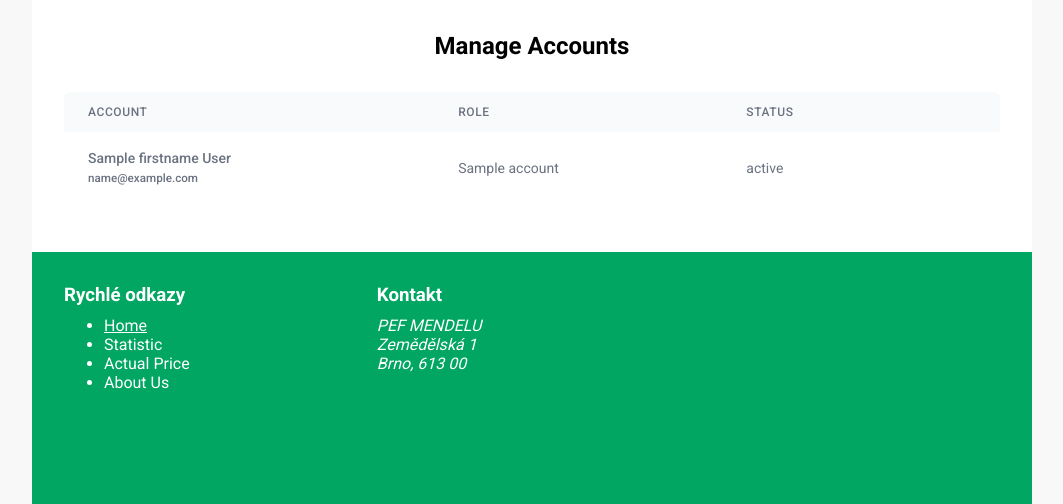
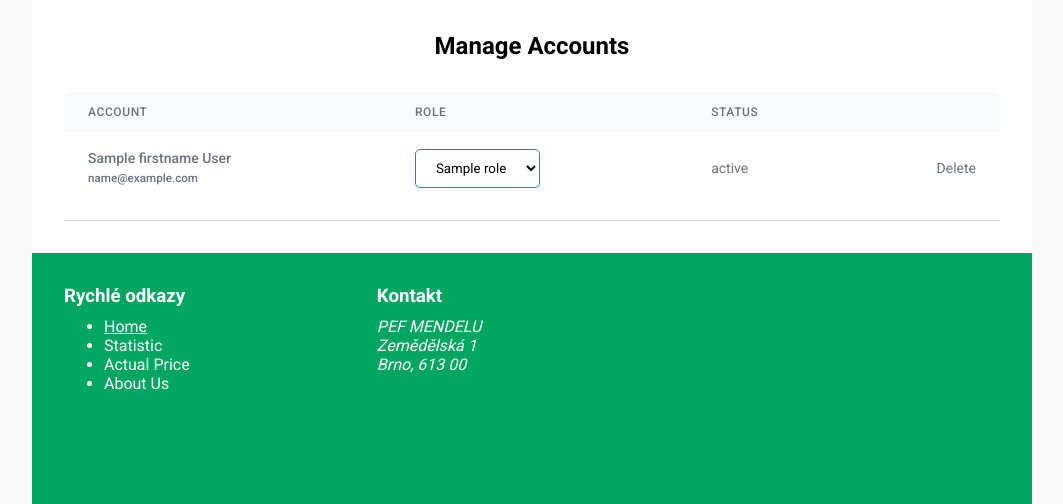
Before and after one commit to MartinWeiss01/flask_vwaproj, a Flask app: template templates/admin/accounts/manage.html in a window 1280 px wide. Shown: the part 61-565 px from the top of the page, without its empty margins (108-1171 px from the left). Run offline with Flask 2, Linux system fonts and the light colour scheme; the template is opened without the code that fills it: most values are stand-ins (such as "Sample title", 1, 10 or a date in 2020).

Commit message:
feat(AccountsManager): change_role implementation

```diff
--- a/templates/admin/accounts/manage.html
+++ b/templates/admin/accounts/manage.html
@@ -22,21 +22,41 @@
             <span>{{ account.firstname }} {{ account.lastname }}</span>
             <small>{{ account.email }}</small>
           </td>
-          <td>{{ account.title }}</td>
+          <td>
+            {% if account.id == current_user_id %}
+            <span>{{ account.title }}</span>
+            {% else %}
+            <select name="role" id="role" data-role="{{ account.title }}" data-role-id="{{ account.roles_id }}"
+              onchange="
+              if(confirm(`Are you sure you want to change the role from ${this.dataset.role} to ${this.options[this.selectedIndex].text}?`)) {
+                return window.location.href = `{{ url_for('admin.accounts.change_role', user_id=account.id) }}?role_id=${this.options[this.selectedIndex].value}`;
+              } else {
+                return this.value = parseInt(this.dataset.roleId) || 1;
+              }">
+              {% for role in roles %}
+              <option value="{{ role.id }}" {% if account.roles_id==role.id %} selected {% endif %}>{{ role.title }}
+              </option>
+              {% endfor %}
+            </select>
+            {% endif %}
+          </td>
           <td data-state="{{ account.activated }}" class="boolean-state">{{ account.state }}</td>
+
           <td class="column-right-align">
             {% if not account.activated %}
-          <td class="column-right-align">
             <a href="{{ url_for('admin.accounts.activate_account', user_id=account.id) }}">
               Approve
             </a>
-          </td>
-          {% endif %}
+            {% endif %}
+            <span>Delete</span>
           </td>
         </tr>
         {% endfor %}
       </tbody>
     </table>
+</section>
 
-</section>
+<script>
+
+</script>
 {% endblock %}
```
Also changed, not shown: views/admin/accounts.py (+11 -2 lines).
